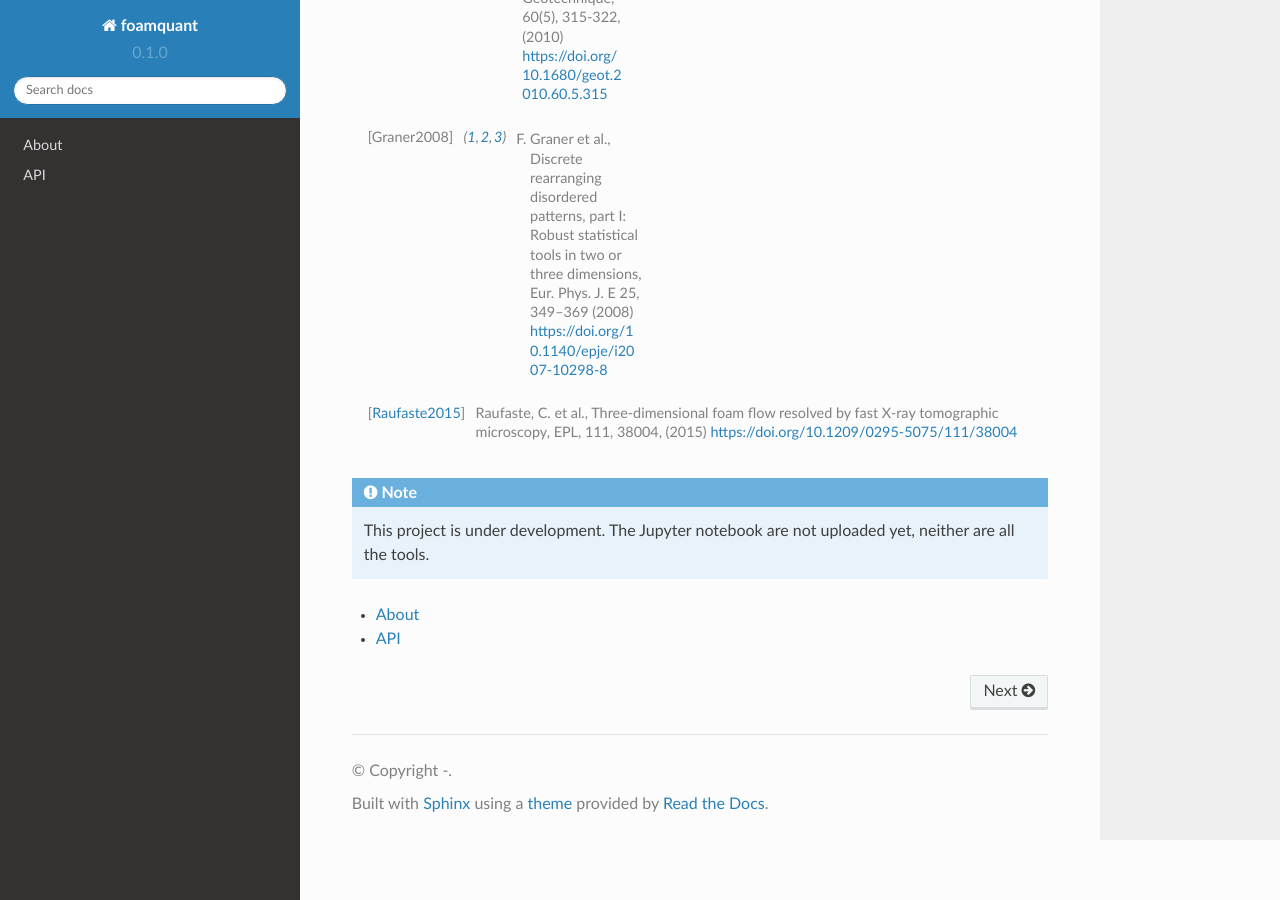
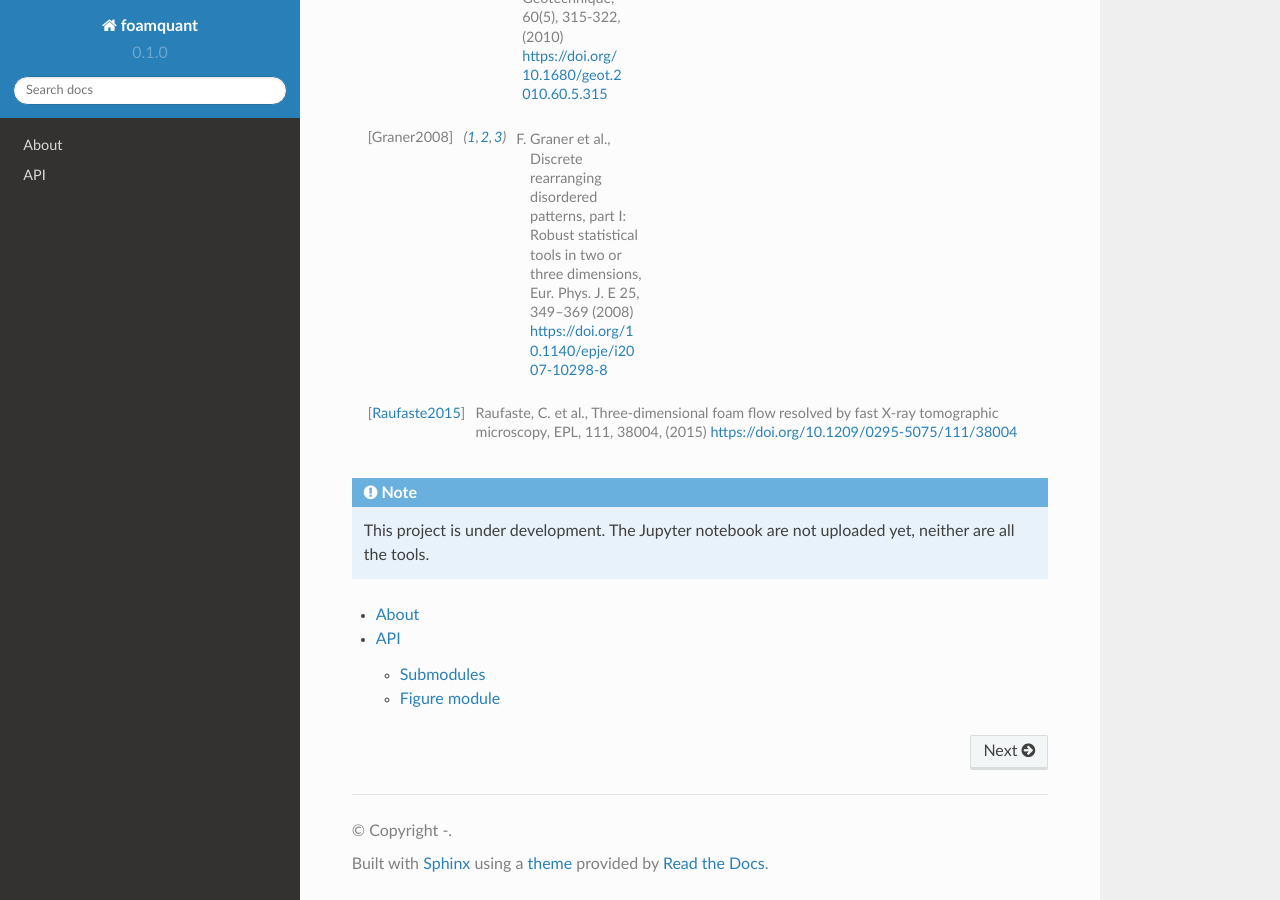
Before and after one commit to floschott/foamquant, a Sphinx documentation site: the page built from docs/source/index.rst, in a window 1280 px wide and 900 px high, scrolled down 3514 px. Built offline with Sphinx 7.4.7 and the Read the Docs theme 2.0.0, drawn with Linux system fonts in a browser that asks for light colours.

```diff
--- a/docs/source/api.rst
+++ b/docs/source/api.rst
@@ -1,4 +1,13 @@
 API
-===
+=============
+
+Submodules
+----------
+
+Figure module
+-------------------------
 
 .. automodule:: FoamQuant.Figure.Histogram
+   :members:
+   :undoc-members:
+   :show-inheritance:
```
